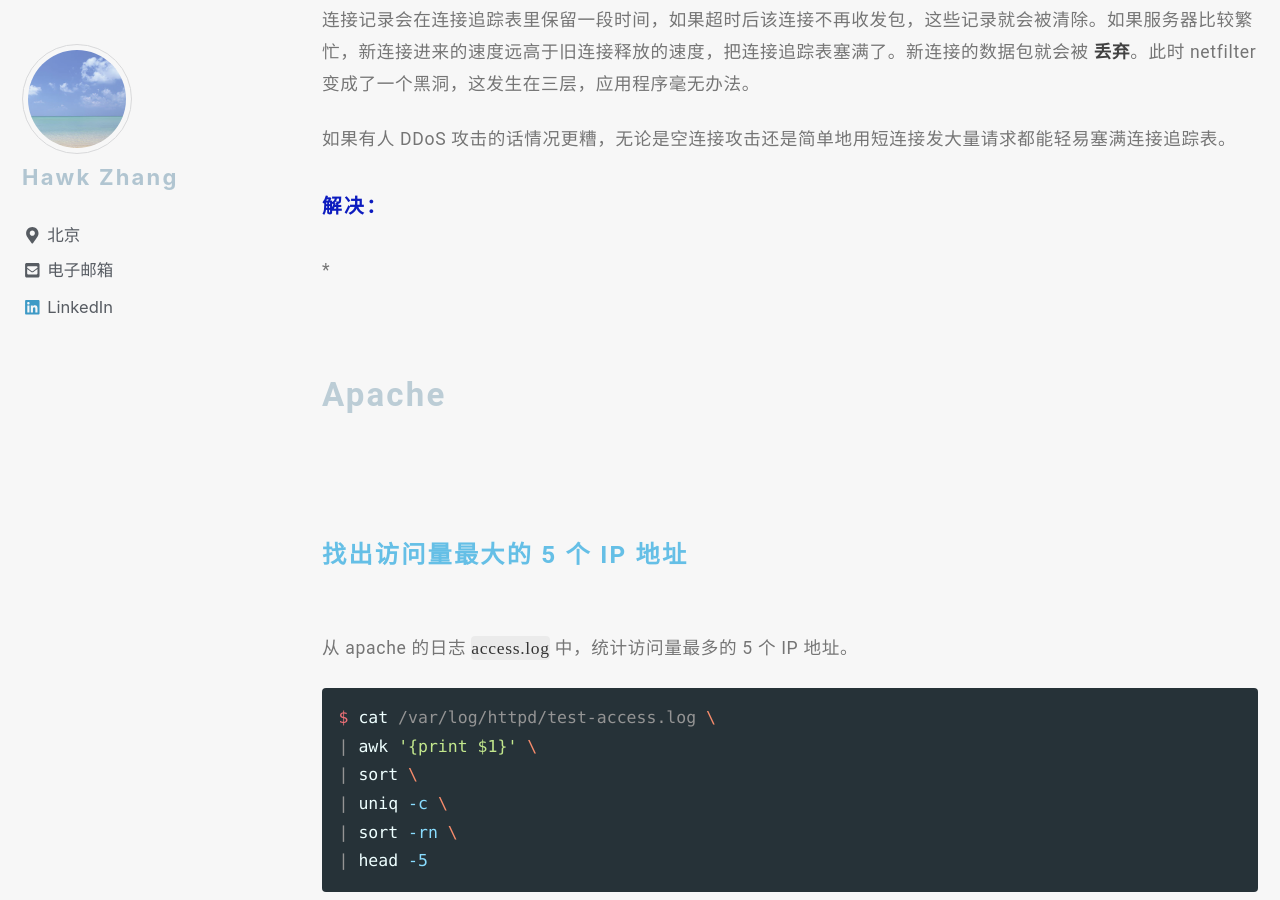
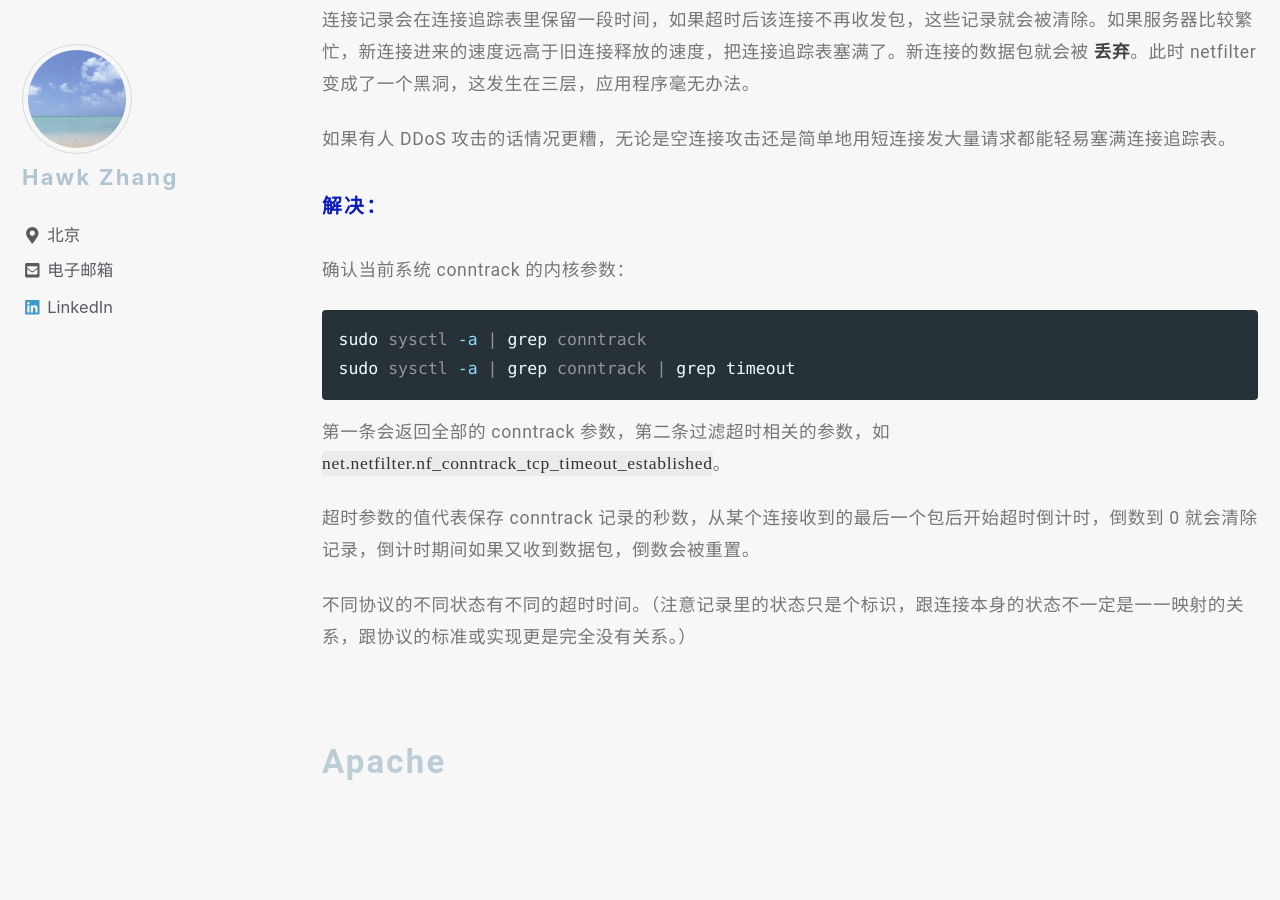
Before and after one commit to narru888/linotes_note, a Jekyll site: the page built from _posts/devop/2017-05-01-troubleshooting.md, in a window 1280 px wide and 900 px high, scrolled down 8197 px. Built offline with Jekyll 4.4.1, drawn with Linux system fonts in a browser that asks for light colours; nearby versions of some CDN libraries; a script that is not in the unit is left out.

Commit message:
update on 2018-09-01 09:50:02 CST

````diff
--- a/_posts/devop/2017-05-01-troubleshooting.md
+++ b/_posts/devop/2017-05-01-troubleshooting.md
@@ -276,8 +276,18 @@ iptables -A INPUT -s 192.168.1.55 -j REJECT
 
 ##### 解决：
 
-*
+确认当前系统 conntrack 的内核参数：
 
+```bash
+sudo sysctl -a | grep conntrack
+sudo sysctl -a | grep conntrack | grep timeout
+```
+
+第一条会返回全部的 conntrack 参数，第二条过滤超时相关的参数，如 `net.netfilter.nf_conntrack_tcp_timeout_established`。
+
+超时参数的值代表保存 conntrack 记录的秒数，从某个连接收到的最后一个包后开始超时倒计时，倒数到 0 就会清除记录，倒计时期间如果又收到数据包，倒数会被重置。
+
+不同协议的不同状态有不同的超时时间。（注意记录里的状态只是个标识，跟连接本身的状态不一定是一一映射的关系，跟协议的标准或实现更是完全没有关系。）
 
 
 
````
